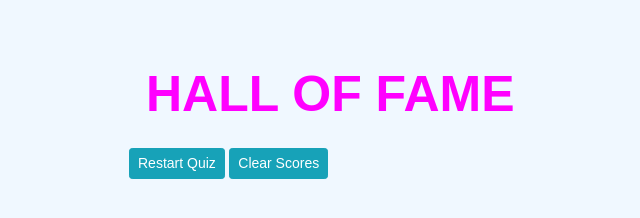
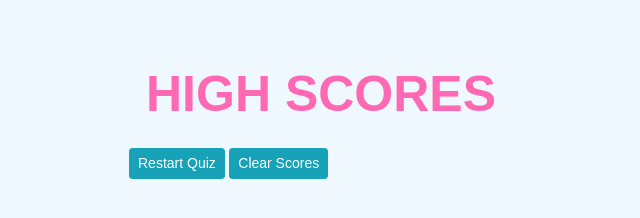
Before and after one commit to meganbeek98/code-quiz-2, a plain HTML site: page scores.html in a window 1280 px wide. Shown: the whole page, without its empty margins (146-786 px from the left). Drawn offline with nearby package versions, Linux system fonts and the light colour scheme.

Commit message:
css edits

```diff
--- a/scores.html
+++ b/scores.html
@@ -17,7 +17,7 @@
     <div class="container mt-5">
         <div class="row justify-content-center mt-5 pt-3 pb-3">
             <div class="col-10 col-lg-8">
-                <h1 id="scoresTitle"><strong>HALL OF FAME</h1></strong>
+                <h1 id="scoresTitle"><strong>HIGH SCORES</h1></strong>
                 <ol id='score-list' class="mb-4"></ol>
                 <button type="button" class="btn btn-info btn-sm restartBtn">Restart Quiz</button>
                 <button type="button" class="btn btn-info btn-sm clearBtn">Clear Scores</button>
--- a/style.css
+++ b/style.css
@@ -4,7 +4,7 @@ html, body {
 }
 
 h1 {
-    color: #ff00ff;
+    color: #ff69b4;
     font-size: 50px;
     font-weight: bolder;
 }
@@ -14,7 +14,7 @@ h2, h5, span {
 }
 
 .p-2 {
-    background-color: aqua;
+    background-color: #00ffff;
     font-size: 25px;
 }
 
```
